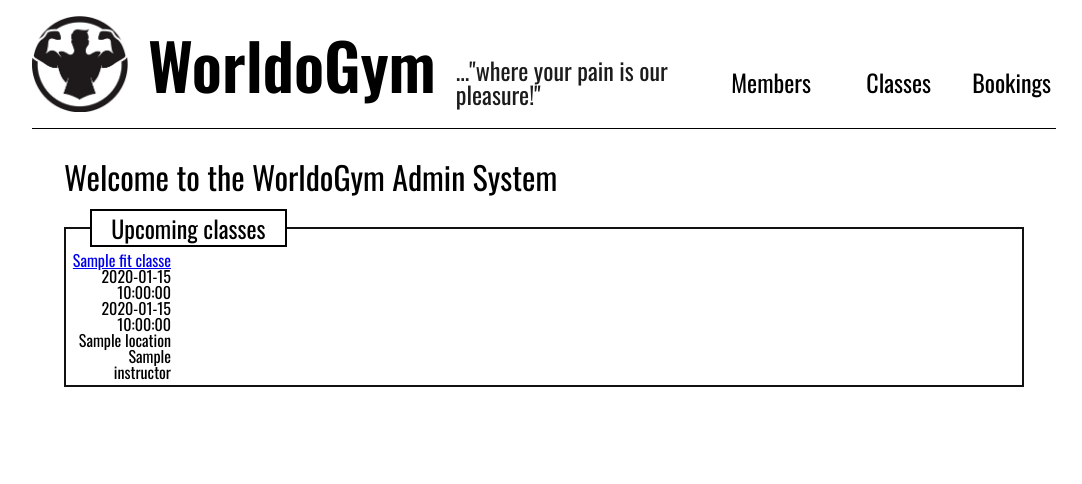
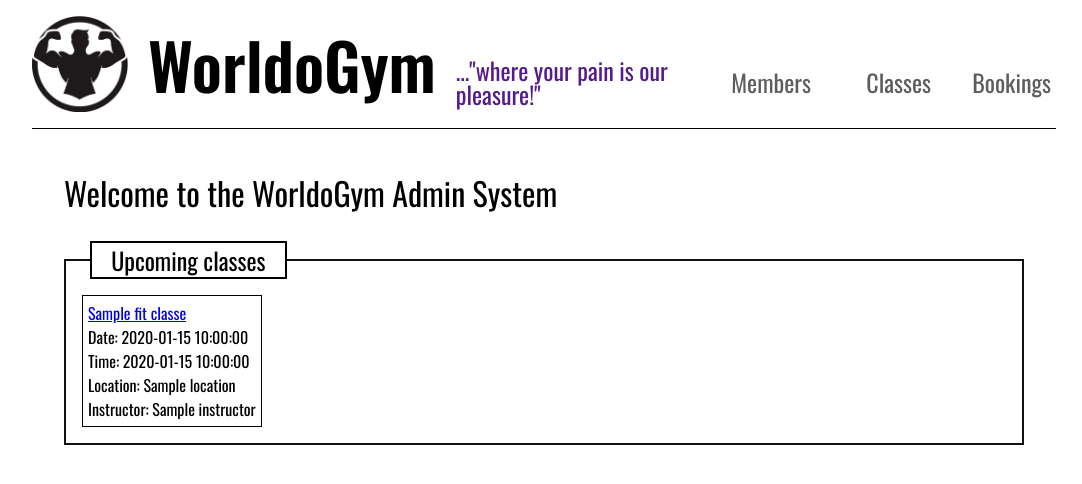
Before and after one commit to Boystavros/gym_admin_app_Python, a Flask app: page / in a window 1280 px wide. Shown: the top 484 px of the page, without its empty margins (96-1178 px from the left). Run offline with Flask 2, Linux system fonts and the light colour scheme; a database or web service that is not in the repository returns one stand-in record (values such as "Sample title"); some libraries are stand-ins or nearby versions.

Commit message:
font colors added.

```diff
--- a/static/css/styles.css
+++ b/static/css/styles.css
@@ -1,5 +1,5 @@
 /* use these initial values
-a color =
+a color = #551A8B
 }
 */
 
@@ -46,7 +46,7 @@ header a {
     font-size: 1.5rem;
     flex-grow: 2;
     padding-top: 36px;
-    color: #1d1c1c;
+    color: #551A8B;
 }
 
 #site-logo {
@@ -72,10 +72,17 @@ li {
 
 nav li a {
     font-size: 1.5rem;
+    /* color: rgb(31, 30, 30); */
+    color: rgb(94, 92, 92);
 }
 
+
 a:hover {
-    color: blue;
+    color: rgb(94, 92, 92);
+}
+
+header a:hover {
+    color: #551A8B;
 }
 
 #site-name:hover {
@@ -96,6 +103,7 @@ main {
     font-size: 2rem;
     text-align: left;
     font-weight: 400;
+    margin: 1rem 0 2rem;
 }
 
 .container-title {
@@ -106,3 +114,17 @@ main {
     margin: 1rem 0;
     border: 2px solid #111111;
 }
+
+.container-content {
+    margin: 1rem;
+    display: flex;
+    flex-direction: row;
+    gap: 1rem;
+}
+
+.container li {
+    text-align: left;
+    line-height: 1.5;
+    width: auto;
+    border:1px solid black;
+}
--- a/templates/index.html
+++ b/templates/index.html
@@ -8,14 +8,14 @@
         <!-- <h3>Upcoming classes:</h3> -->
     <fieldset class="container">
         <legend class="container-title" style="border: 2px black solid;margin-left: 1em; padding: 0.2em 0.8em ">Upcoming classes</legend>
-        <ul>
+        <ul class="container-content">
             {% for fit_class in fit_classes %}
                 <li>
                     <a href="/classes/{{ fit_class.id }}">{{ fit_class.name }}</a>
-                    <p>{{ fit_class.date }}</p>
-                    <p>{{ fit_class.time }}</p>
-                    <p>{{ fit_class.location }}</p>
-                    <p>{{ fit_class.instructor }}</p>
+                    <p>Date: {{ fit_class.date }}</p>
+                    <p>Time: {{ fit_class.time }}</p>
+                    <p>Location: {{ fit_class.location }}</p>
+                    <p>Instructor: {{ fit_class.instructor }}</p>
                 </li>
             {% endfor %}
         </ul>
```
